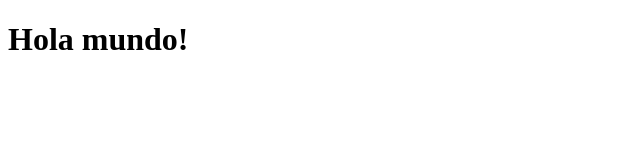
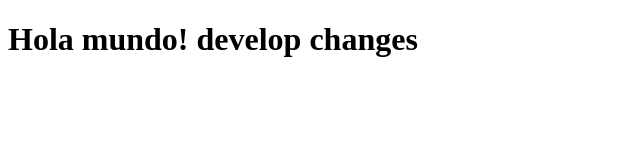
Before and after one commit to ViridianaEM/EJEMPLOBEDU, a plain HTML site: page index.html in a window 1280 px wide. Shown: the whole page, without its empty margins (0-640 px from the left). Drawn offline with Linux system fonts and the light colour scheme.

Commit message:
develop changes

```diff
--- a/index.html
+++ b/index.html
@@ -5,7 +5,8 @@
   </head>
   <body>
     <div id="una capa">
-      <h1>Hola mundo!</h1>
+      <h1>Hola mundo! develop changes
+      </h1>
     </div>
   </body>
 </HTML>
```
